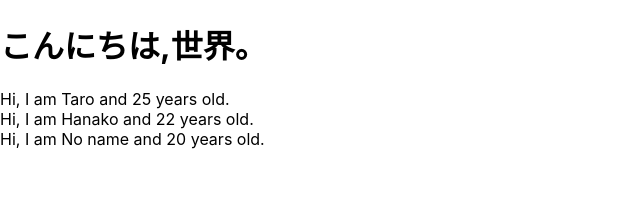
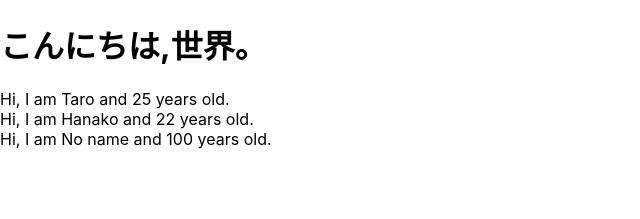
Before and after one commit to yasanori/play_at_school, a React (Create React App) app in the folder classroom/play_react/my-udemy-react-redux-crud-application/: page / in a window 1280 px wide. Shown: the top 219 px of the page, without its empty margins (0-640 px from the left). Built offline with nearby package versions, Linux system fonts and the light colour scheme.

Commit message:
study proptypes

```diff
--- a/classroom/play_react/my-udemy-react-redux-crud-application/src/App.js
+++ b/classroom/play_react/my-udemy-react-redux-crud-application/src/App.js
@@ -1,10 +1,11 @@
+import PropTypes from 'prop-types'
 
 const App = () => {
   const helloWorldJa = <h1>こんにちは,世界。</h1>
   const profiles = [
     { name: "Taro", age: 25 },
     { name: "Hanako", age: 22 },
-    { name: "No name" }
+    { name: "No name", age: 100 }
   ]
   return (
     <>
@@ -18,8 +19,9 @@ const User = (props) => {
   return <div>Hi, I am {props.name} and {props.age} years old.</div>
 }
 
-User.defaultProps = {
-  age: 20
+User.propTypes = {
+  name: PropTypes.string,
+  age: PropTypes.number.isRequired
 }
 
 export default App;
```
Also changed, not shown: 1 other file (tests, documents, lock files or other folders).
